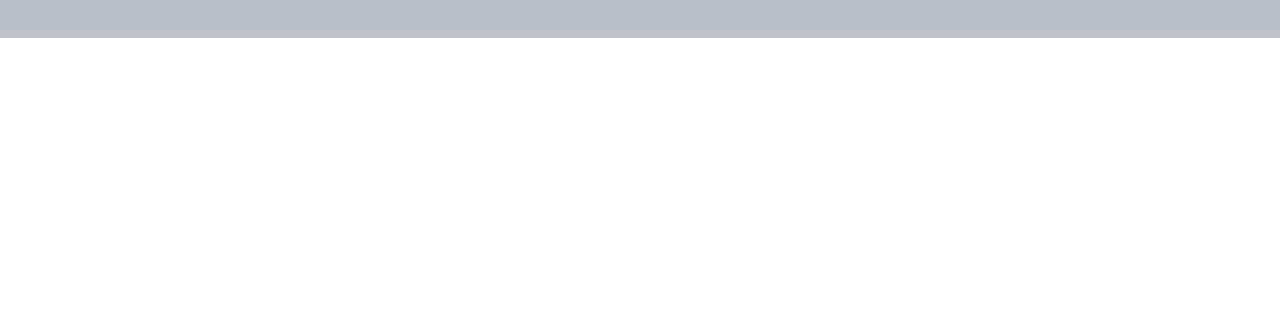
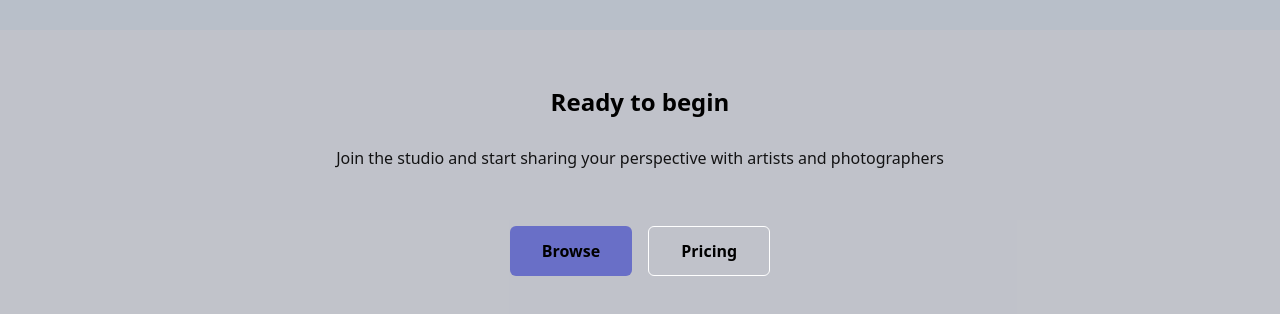
Before and after one commit to phoenix-da-phenom/artful-studio, a Next.js app: page / in a window 1280 px wide. Shown: the part 4607-4921 px from the top of the page. Before the commit the page ends 4645 px from the top, so only its background shows below. Built offline with nearby package versions, Linux system fonts and the light colour scheme.

Commit message:
Get ready component included

```diff
--- /dev/null
+++ b/app/Components/ReadyToBeginSection.tsx
@@ -0,0 +1,30 @@
+import React, { Fragment } from "react";
+import TextHeader from "./TextHeader";
+
+function ReadyToBeginSection() {
+  return (
+    <section className="min-h-screen">
+      <div className="mt-10">
+        <TextHeader className="font-semibold text-4xl sm:text-5xl md:text-2xl py-4">
+            <h4 className="text-center">Ready to begin</h4>
+
+          <span className="block mt-4 text-sm sm:text-base font-light opacity-90 max-w-2xl mx-auto">
+           Join the studio and start sharing your perspective with artists and photographers
+          </span>
+        </TextHeader>
+
+        <div className="flex flex-col sm:flex-row gap-4 justify-center mt-10">
+          <button className="bg-secondary text-black px-8 py-3 font-semibold rounded-sm hover:bg-gray-200 transition">
+            Browse
+          </button>
+
+          <button className="border border-white px-8 py-3 font-semibold rounded-sm hover:bg-white/10 transition">
+            Pricing
+          </button>
+        </div>
+      </div>
+    </section>
+  );
+}
+
+export default ReadyToBeginSection;
--- a/app/page.tsx
+++ b/app/page.tsx
@@ -6,6 +6,7 @@ import HowitWork from "./Components/HowitWork";
 
 import FeaturesListSection from "./Components/FeaturesListSection";
 import FeaturesListSection2 from "./Components/FeaturesListSection2";
+import ReadyToBeginSection from "./Components/ReadyToBeginSection";
 
 export default async function Home() {
   await new Promise((resolve) => {
@@ -37,6 +38,7 @@ export default async function Home() {
         collection reveals something new about the craft and the vision
         behind it."
       />
+      <ReadyToBeginSection/>
     </div>
   );
 }
```
